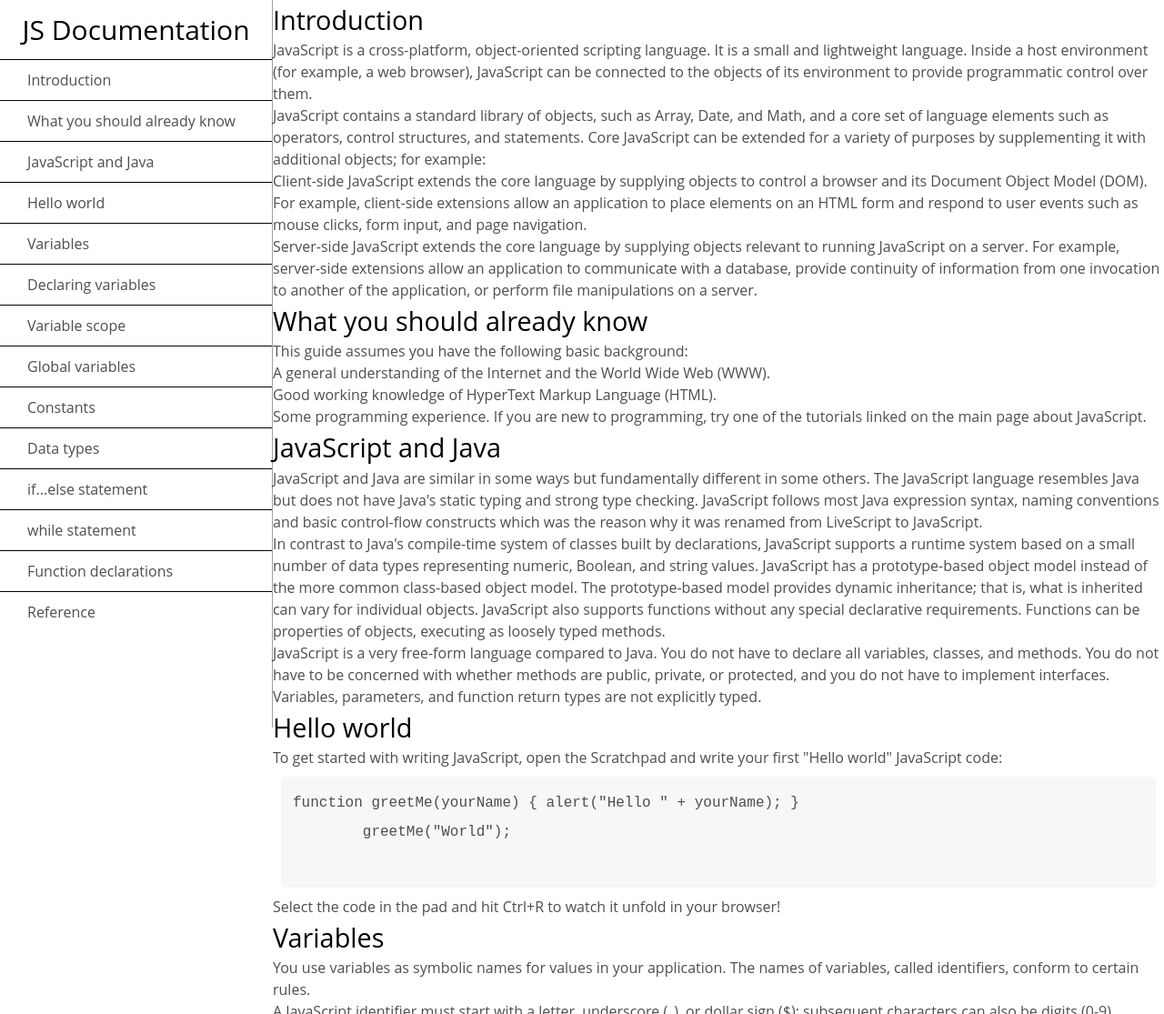
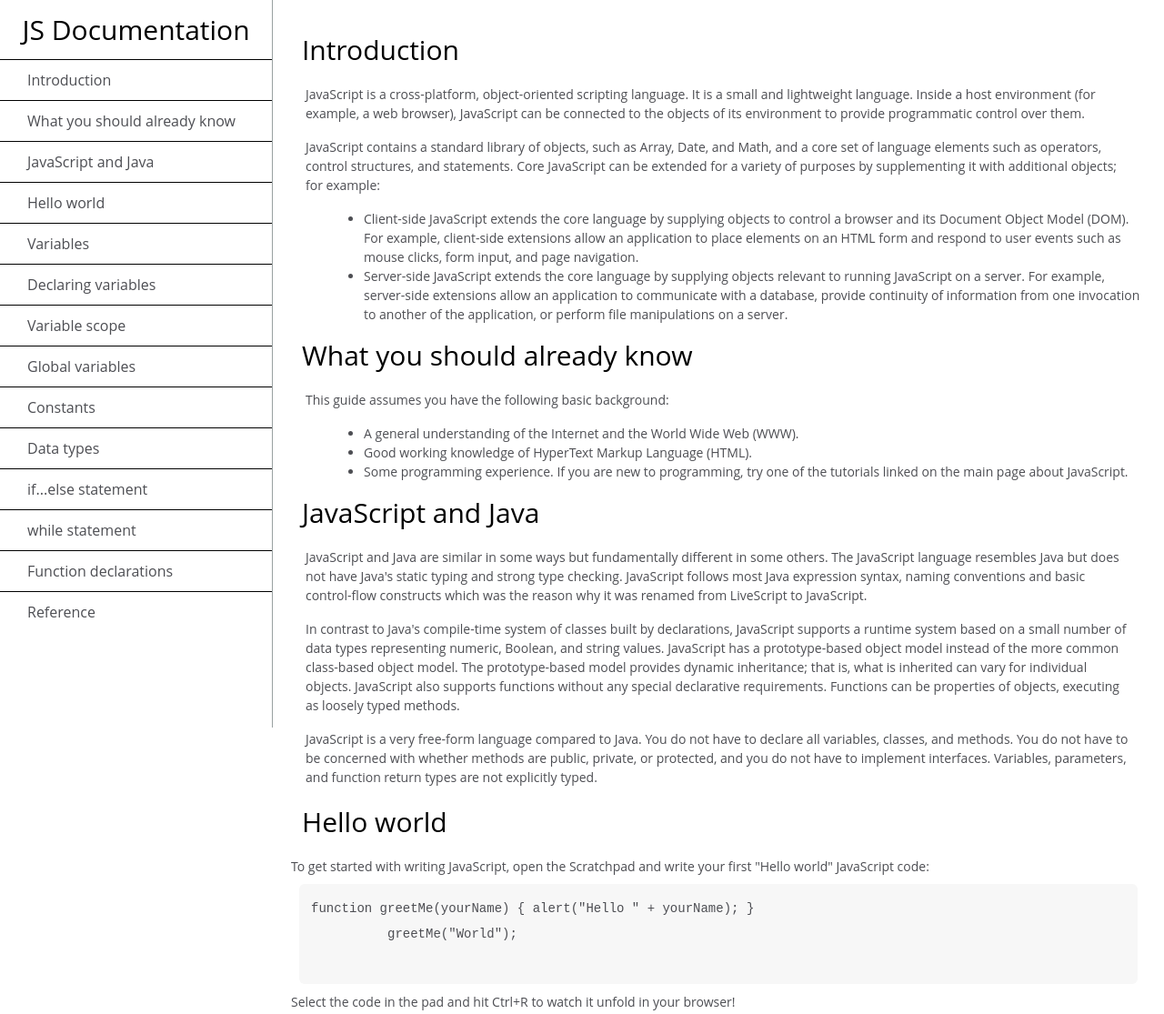
Before and after one commit to MohameDawood/Micrd-Amadou-Dawood, a plain HTML site: page index.html in a window 1280 px wide. Shown: the top 1115 px of the page at 91% size. Drawn offline with Linux system fonts and the light colour scheme.

Commit message:
finish css

```diff
--- a/index.html
+++ b/index.html
@@ -8,7 +8,6 @@
     <link rel="stylesheet" href="style.css">
 </head>
 <body>
-    <main class="main-doc">
     <!--Side Bar-->
     <nav id="navbar">
         <header>JS Documentation</header>
@@ -31,17 +30,18 @@
     </nav >
     <!--Side Bar-->
 
+    <!--Main Doc -->
     <main id="main-doc">
+
+      <!-- Introduction -->
       <section class="main-section" id="Introduction">
         <header>Introduction</header>
-
           <p>
             JavaScript is a cross-platform, object-oriented scripting language. It
             is a small and lightweight language. Inside a host environment (for
             example, a web browser), JavaScript can be connected to the objects of
             its environment to provide programmatic control over them.
           </p>
-
           <p>
             JavaScript contains a standard library of objects, such as Array, Date,
             and Math, and a core set of language elements such as operators, control
@@ -66,6 +66,8 @@
             </li>
           </ul>
       </section>
+      <!-- Introduction -->
+
     <section class="main-section" id="What_you_should_already_know">
       <header>What you should already know</header>
 
@@ -408,9 +410,7 @@
             All the documentation in this page is taken from
             <a
               href="https://developer.mozilla.org/en-US/docs/Web/JavaScript/Guide"
-            target="_blank"
-            >MDN</a
-          >
+              target="_blank"> MDN </a>
           </li>
         </ul>
     </section>
--- a/style.css
+++ b/style.css
@@ -54,20 +54,28 @@ a:visited{
 }
 /* Side Bar */
 
-header {
-  color: black;
-  margin: 12px;
-  text-align: center;
-  font-size: 1.8em;
-}
+/*Main Doc*/
 #main-doc{
-    margin-left: 300px;
+    position: absolute;
+    padding: 2rem;
+    margin-left: 30rem;
+    font-size: 1.4rem;
 }
 #main-doc header {
-  text-align: left;
-  margin: 0px;
+    text-align: left;
+    margin: 0px;
+    color: black;
+    margin: 12px;
+    font-size: 3rem;
+    margin-bottom: 1.6rem;
 }
+p {
+    color: #4d4e53;
+    margin-left: 1.6rem;
+    margin-right: 1.6rem;
+    margin-bottom: 1.6rem;
 
+}
 
 code {
   display: block;
@@ -81,3 +89,18 @@ code {
   margin: 9px;
   border-radius: 6px;
 }
+#main-doc ul {
+    padding-left: 8rem;
+}
+#main-doc li {
+    list-style: disc;
+}
+#main-doc a:link {
+    color: blue;
+    text-decoration: underline;
+}
+#main-doc a:visited {
+    color: rgb(226, 45, 211);
+    text-decoration: underline;
+}
+/*Main Doc*/
```
Lines whose indentation alone changed are shown as unchanged.
